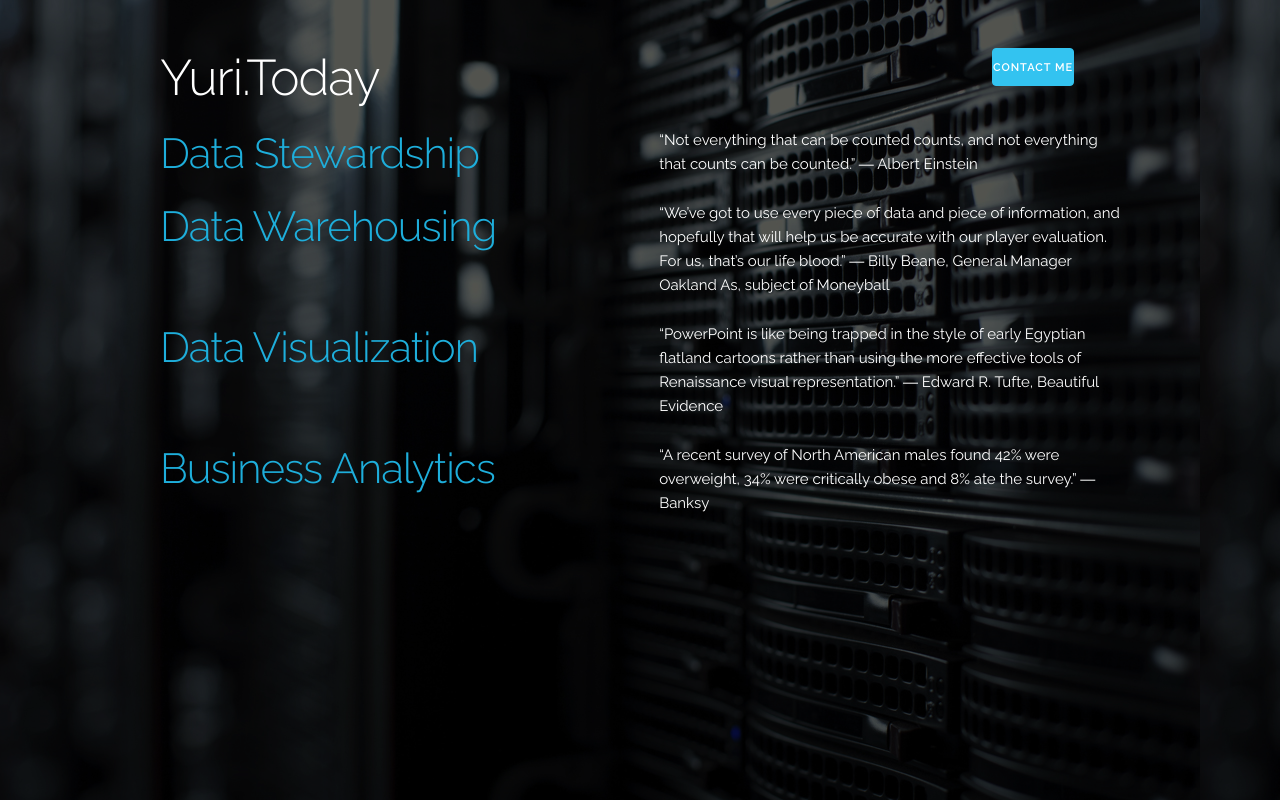
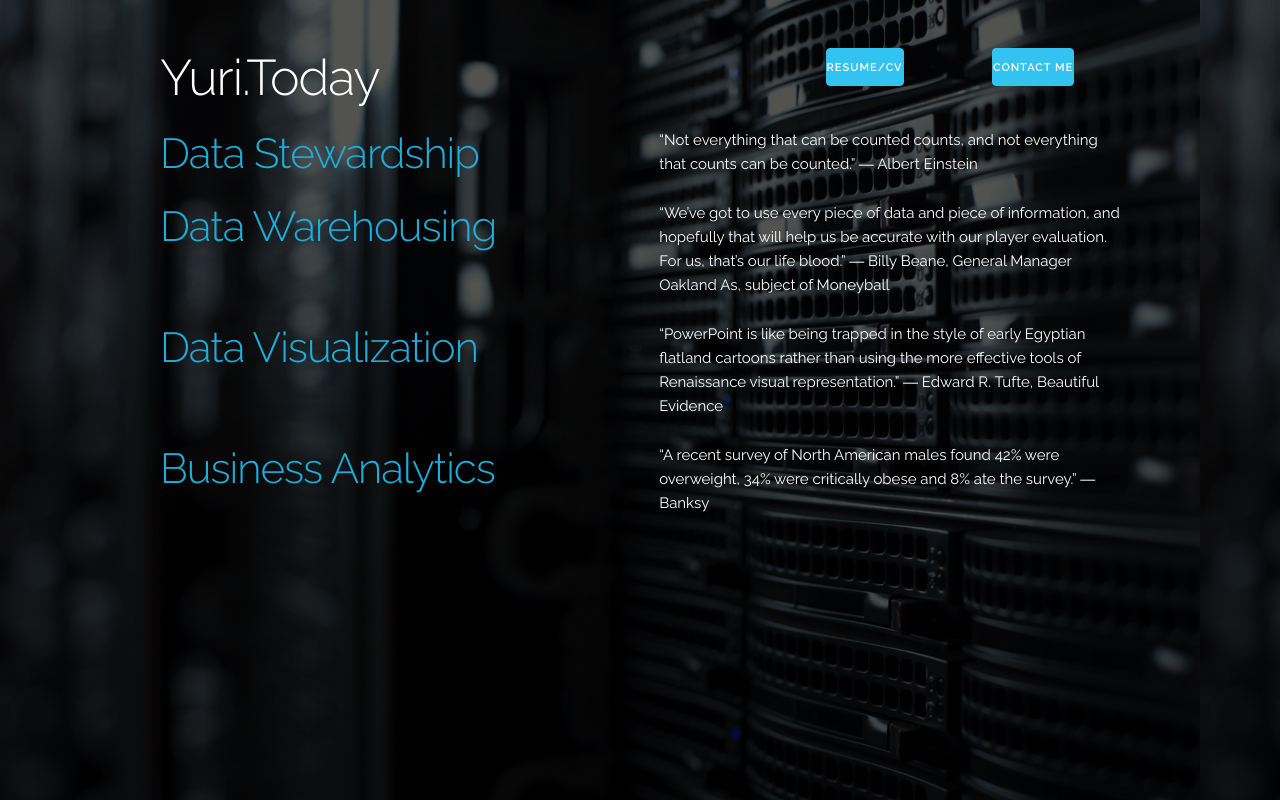
Before and after one commit to clementines/clementines.github.io, a plain HTML site: page index.html in a window 1280 px wide. Drawn offline with Linux system fonts and the light colour scheme.

Commit message:
added content and pointers

```diff
--- a/index.html
+++ b/index.html
@@ -49,8 +49,11 @@
       <!-- <div class="one column">
         <a class="button button-primary" href=index.html>Home</a>
       </div> -->
-      <div class="ten columns">
+      <div class="eight columns">
         <h1>Yuri.Today</h1>
+      </div>
+      <div class="two columns">
+          <a class="button button-primary" href=Yuri_Adhikari_one_page.pdf>Resume/CV</a>
       </div>
       <div class="two columns">
         <a class="button button-primary" href=ContactMe.html>Contact Me</a>
```
Also changed, not shown: 1 other file.
